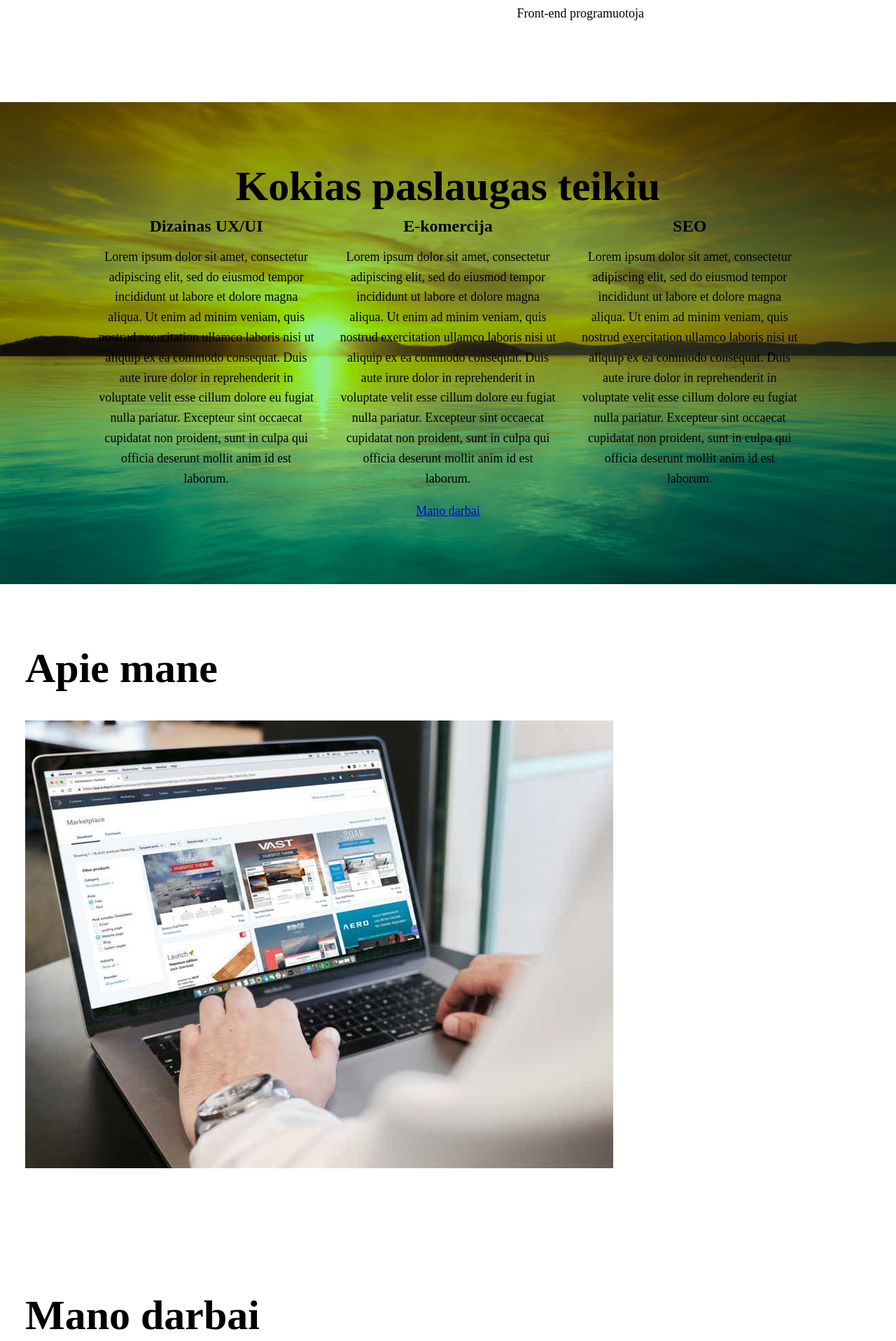
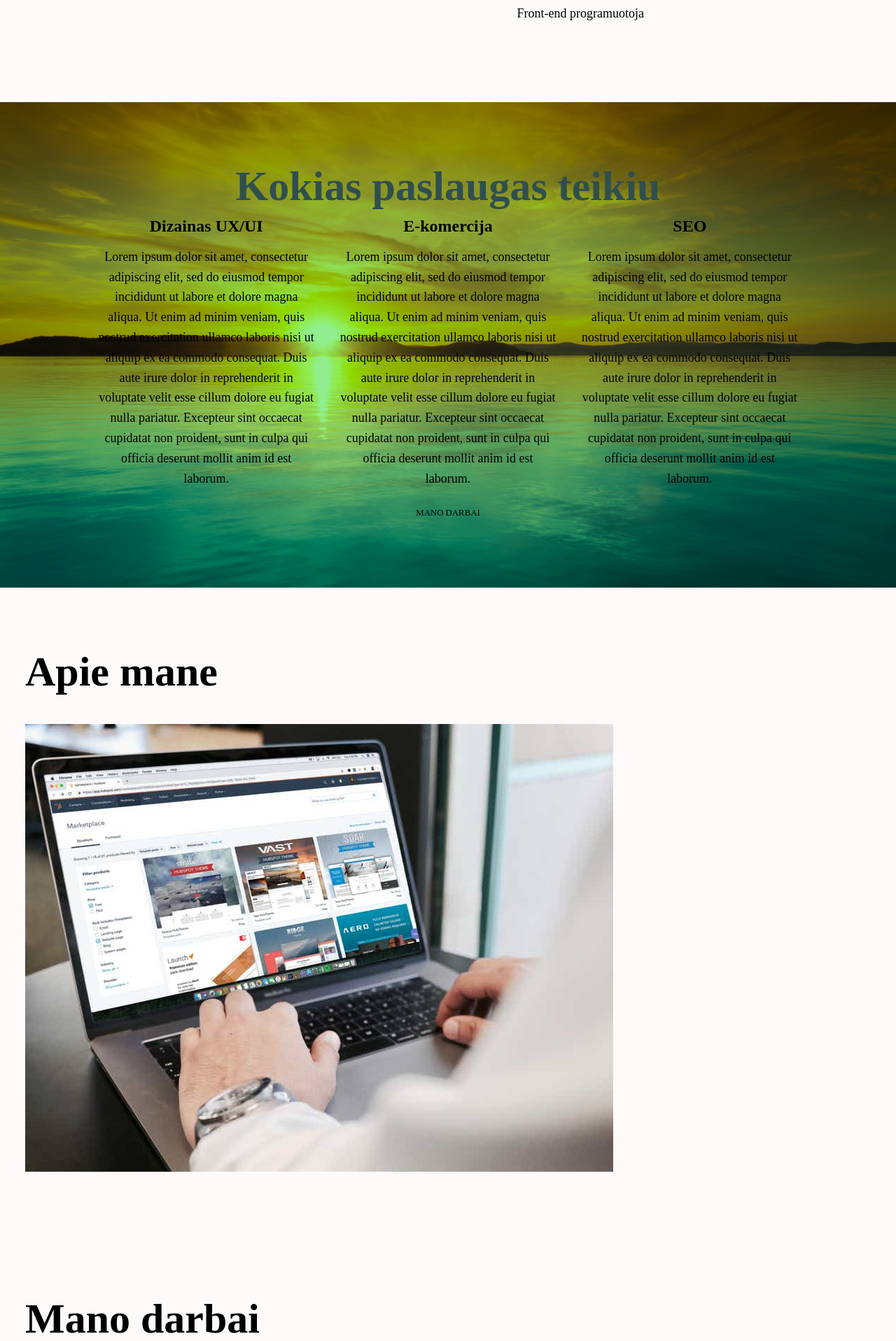
Before and after one commit to robertadau/robertos, a PHP site: page /projecto_failai/public_html/portfolio.html in a window 1280 px wide. Shown: the part 442-2359 px from the top of the page at 70% size. Run offline with PHP 8.4, Linux system fonts and the light colour scheme; some libraries are stand-ins or nearby versions.

Commit message:
pakeiciau

```diff
--- a/projecto_failai/public_html/css/porto.css
+++ b/projecto_failai/public_html/css/porto.css
@@ -1,8 +1,8 @@
 /* Pagrindinis stilius */
 
 body {
-    background: var(--clr-white);
-    color: var(--clr-grey);
+    background: snow;
+    color: black;
     margin: 0;
     font-family: var(--ff-primary);
     font-size: var(--fs-body);
@@ -16,6 +16,21 @@ section {
 img {
     display: block;
     max-width: 100%;
+}
+
+strong {
+    font-weight: bold;
+}
+
+.btn {
+    display: inline-block;
+    padding: .5em 1.5em;
+    background: -moz-mac-accentlightshadow;
+    color: var(--clr-grey);
+    text-decoration: none;
+    cursor: pointer;
+    font-size: .8rem;
+    text-transform: uppercase;
 }
 
 h1,
@@ -34,7 +49,7 @@ h3 { font-size: var(--fs-h3)}
 }
 
 .section__title--intro {
-    font-weight: var(--fw-bold);
+    font-weight: lighter;
 }
 
 .section__title-intro strong {
@@ -111,12 +126,12 @@ nav {
     background-image: url(../img/sunset.jpg);
     background-size: cover;
     background-blend-mode: multiply;
-    color: var(--clr-white);
+    color: black;
     text-align: center;
 }
 
 .section__title--paslaugos {
-    color: var(--clr-blue);
+    color: darkslategrey;
     position: relative;
 }
 
@@ -126,7 +141,7 @@ nav {
     width: 2em;
     height: 1px;
     margin: 0.5em auto 1em;
-    background: cadetblue;
+    background: brown;
     opacity: 0.5;
 }
 
```
